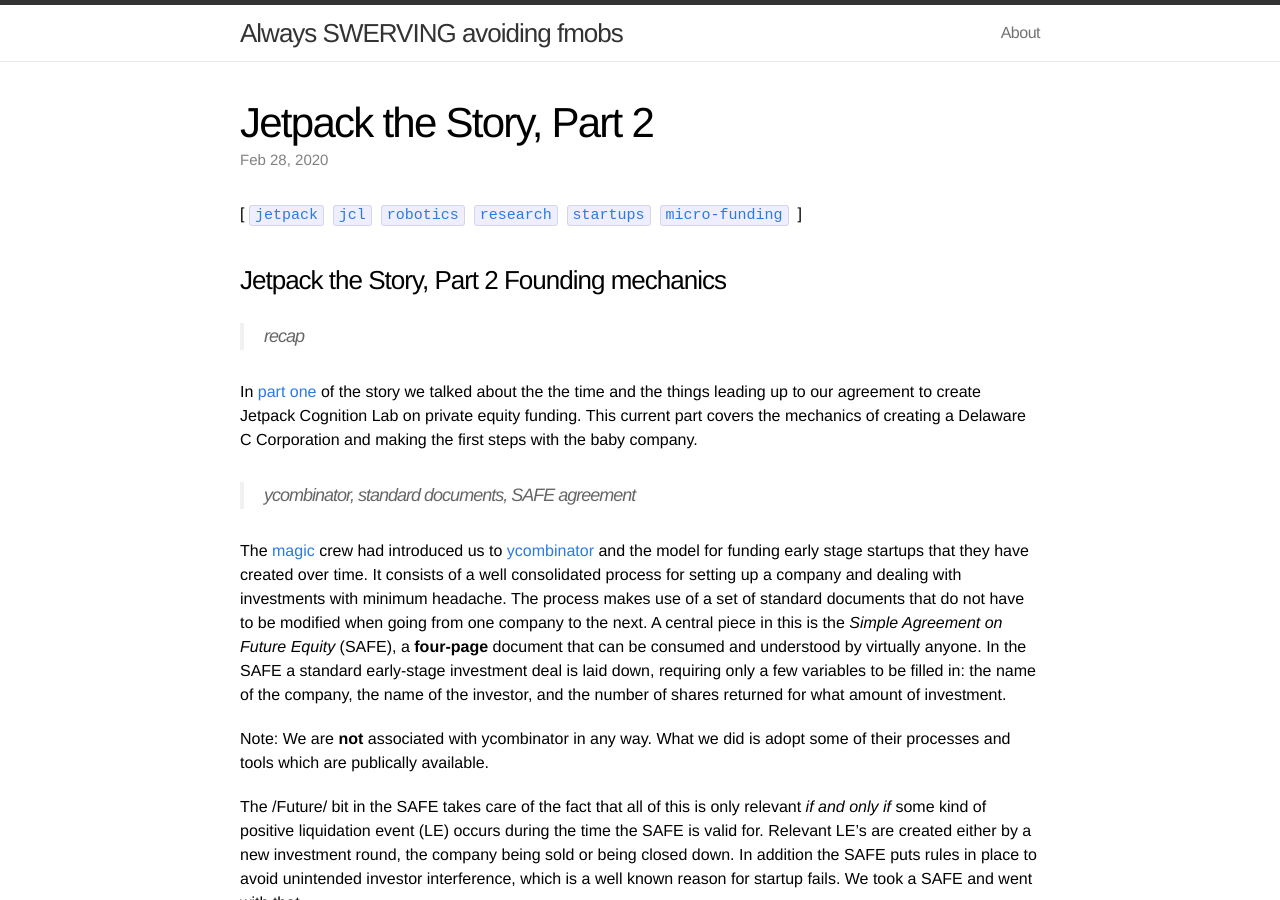
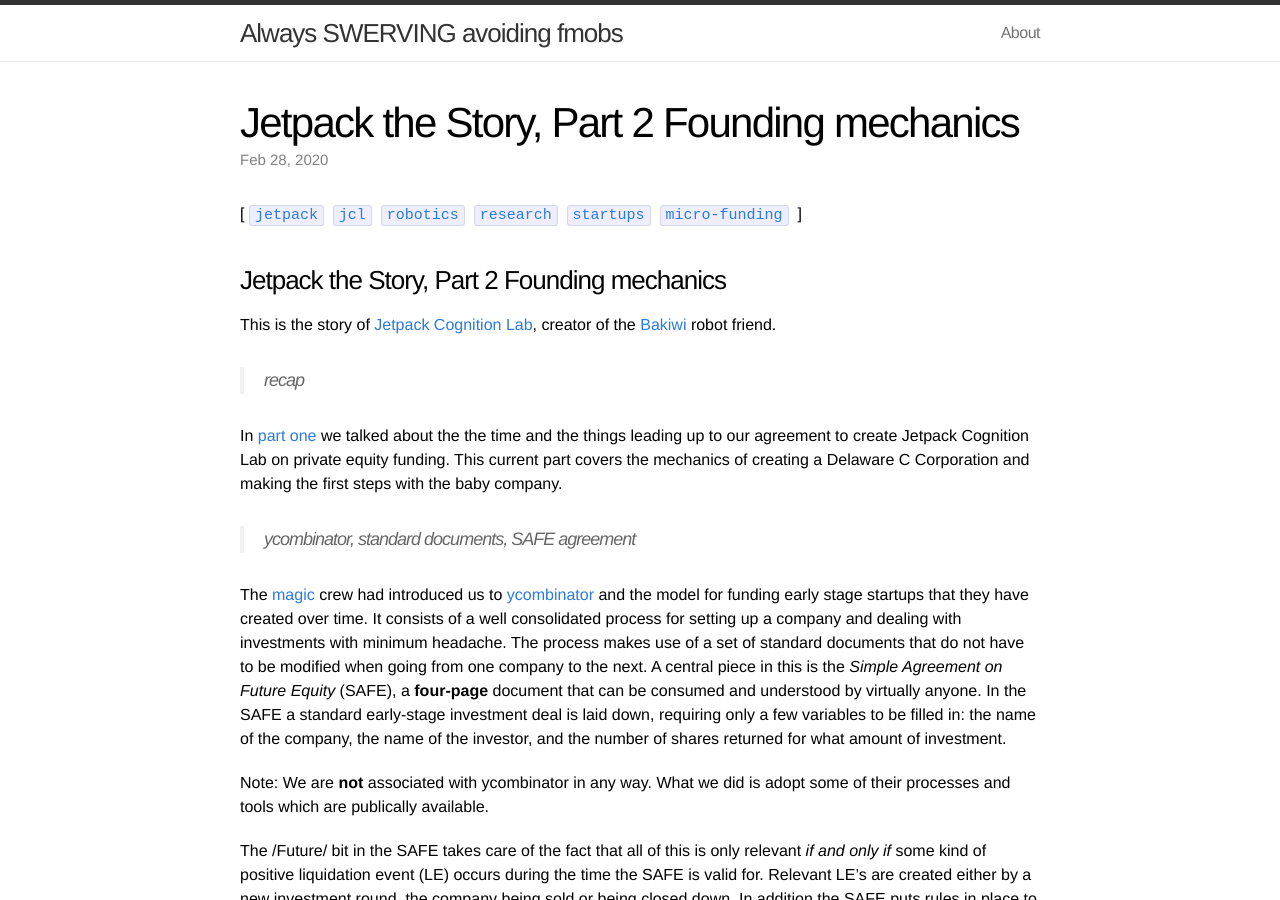
Before and after one commit to x75/x75.github.io, a Jekyll site: the page built from _posts/2020-02-28-jetpack-the-story-2-make.md, in a window 1280 px wide and 900 px high. Built offline with Jekyll 4.4.1, drawn with Linux system fonts in a browser that asks for light colours; comment, search, counter and statistics services are not loaded.

Commit message:
small fixes intro/recap part1-3

```diff
--- a/_posts/2020-02-28-jetpack-the-story-2-make.md
+++ b/_posts/2020-02-28-jetpack-the-story-2-make.md
@@ -1,19 +1,22 @@
 ---
 layout: post
-title: Jetpack the Story, Part 2
+title: Jetpack the Story, Part 2 Founding mechanics
 comments: true
 tags: jetpack jcl robotics research startups micro-funding
 ---
 
 ### Jetpack the Story, Part 2 Founding mechanics
 
+This is the story of [Jetpack Cognition Lab](https://jetpack.cl),
+creator of the [Bakiwi](https://bakiwi.shop) robot friend.
+
 > recap
 
-In [part one](/2020/02/20/jetpack-the-story-1-init/) of the story we
-talked about the the time and the things leading up to our agreement
-to create Jetpack Cognition Lab on private equity funding. This
-current part covers the mechanics of creating a Delaware C Corporation
-and making the first steps with the baby company.
+In [part one](/2020/02/20/jetpack-the-story-1-init/) we talked about
+the the time and the things leading up to our agreement to create
+Jetpack Cognition Lab on private equity funding. This current part
+covers the mechanics of creating a Delaware C Corporation and making
+the first steps with the baby company.
 
 > ycombinator, standard documents, SAFE agreement
 
```
Also changed, not shown: _posts/2020-02-20-jetpack-the-story-1-init.md (+1 -1 lines), _posts/2020-08-19-jetpack-the-story-3-enter-germany.md (+6 -3 lines).
